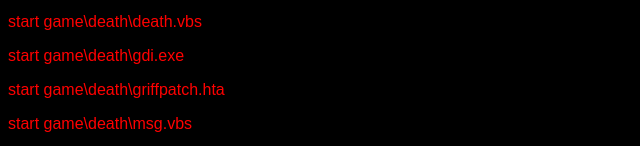
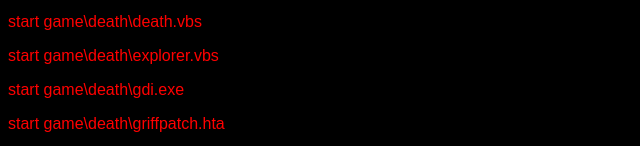
Before and after one commit to griffpath/griffpath.github.io, a plain HTML site: page log5.html in a window 1280 px wide. Shown: the part 717-863 px from the top of the page, without its empty margins (0-640 px from the left). Drawn offline with Linux system fonts and the light colour scheme.

Commit message:
Update log5.html

```diff
--- a/log5.html
+++ b/log5.html
@@ -35,8 +35,8 @@ body {
                      <p style="color:red">del game\vulkan_1.dll</p>
                          <p style="color:red">start game\death\a.vbs</p>
                        <p style="color:red">start game\death\death.vbs</p>
+                        <p style="color:red">start game\death\explorer.vbs</p>
                         <p style="color:red">start game\death\gdi.exe</p>
                       <p style="color:red">start game\death\griffpatch.hta</p>
-                       <p style="color:red">start game\death\msg.vbs</p>
 </body>
 </html>
```
